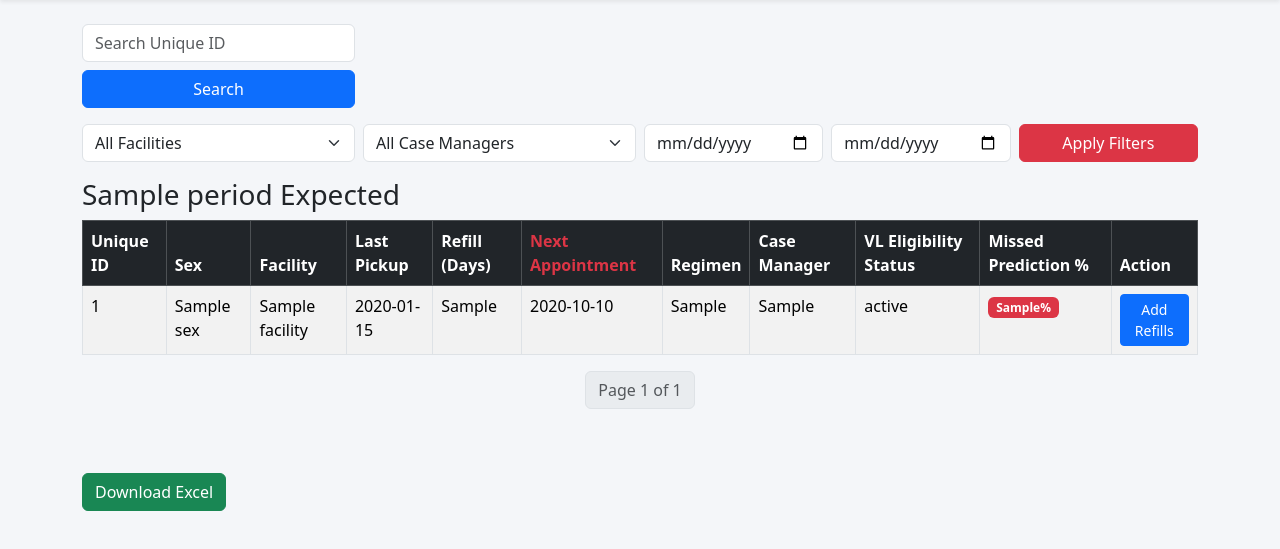
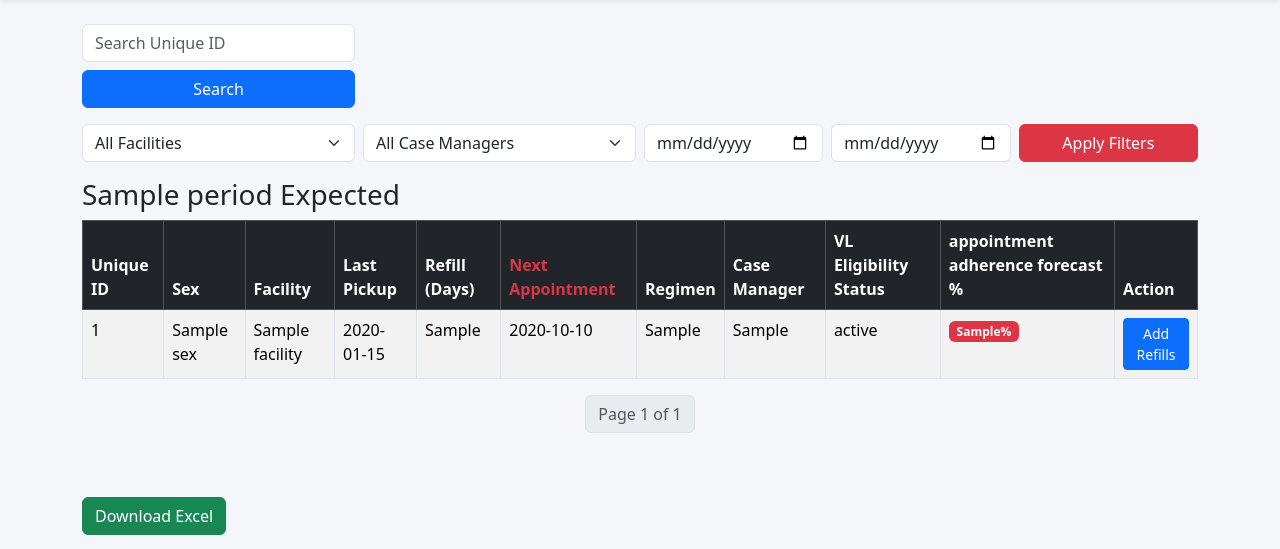
Before and after one commit to sparklweb1988/TreatmentTracker, a Django app: template templates/refill_list.html in a window 1280 px wide. Shown: the part 56-605 px from the top of the page. Run offline with Django 5.2, Linux system fonts and the light colour scheme; data comes from the database, SQL or seed files in the repository; the template is opened without the code that fills it: values that come from a table or form of the project are taken from there, most other values are stand-ins (such as "Sample title", 1, 10 or a date in 2020).

Commit message:
Update refill_list.html

```diff
--- a/templates/refill_list.html
+++ b/templates/refill_list.html
@@ -84,7 +84,7 @@
             VL Status: {{ refill.vl_status }}<br>
 
             <!-- Prediction -->
-            Missed Prediction:
+             appointment adherence forecast:
             {% if refill.prediction_probability < 30 %}
               <span class="badge bg-success">{{ refill.prediction_probability }}%</span>
             {% elif refill.prediction_probability < 70 %}
@@ -144,7 +144,7 @@
           <th>Regimen</th>
           <th>Case Manager</th>
           <th>VL Eligibility Status</th> <!-- NEW COLUMN -->
-          <th>Missed Prediction %</th>
+          <th>appointment adherence forecast %</th>
           <th>Action</th>
         </tr>
       </thead>
```
